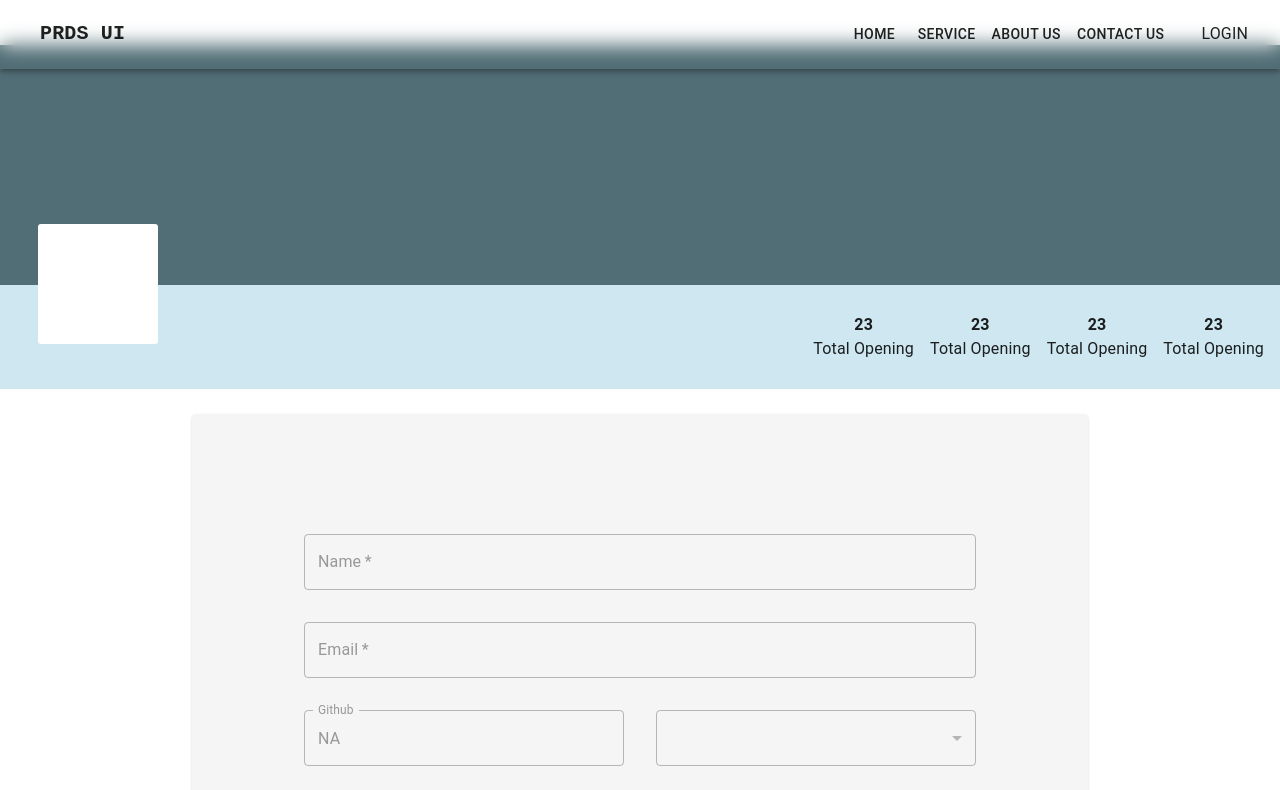
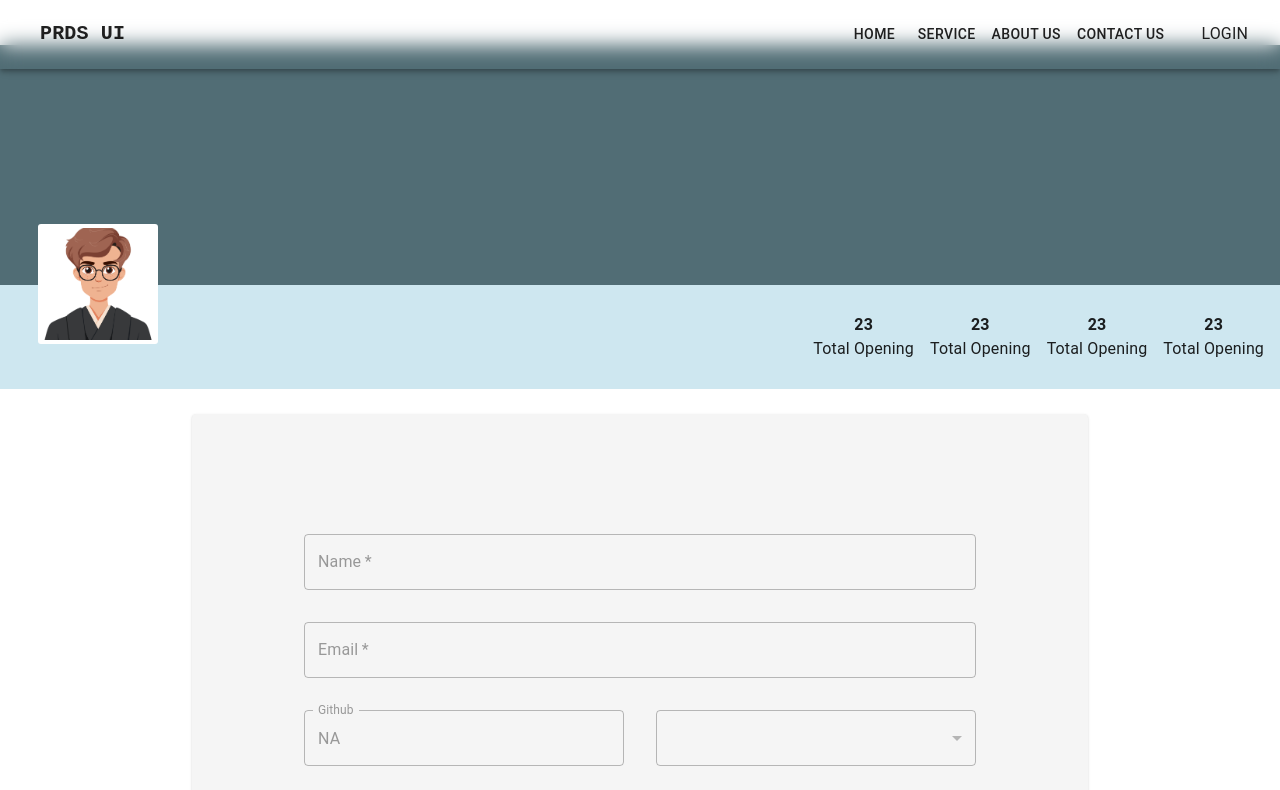
Before and after one commit to PRDS-web/prds-ui, a React (Vite) app: page /profile in a window 1280 px wide. Shown: the top 790 px of the page. Built offline with nearby package versions, Linux system fonts and the light colour scheme; some icons are missing; what oauthify would draw is missing.

Commit message:
fixed issue

```diff
--- a/src/Components/Header/NavBar.jsx
+++ b/src/Components/Header/NavBar.jsx
@@ -138,7 +138,7 @@ export default function NavBar() {
                       <IconButton onClick={handleOpenUserMenu}>
                         <Avatar
                           alt={users.name || 'User'}
-                          src={(isImageFailed || users.picture=='' || users.picture !=null) ? Boy : users.picture}
+                          src={(isImageFailed || users.picture=='' || users.picture ==null) ? Boy : users.picture}
                           onError={() => setIsImageFailed(true)}
                         />
                       </IconButton>
@@ -286,7 +286,7 @@ export default function NavBar() {
                   <IconButton onClick={handleOpenUserMenu}>
                     <Avatar
                       alt={users.name || 'User'}
-                     src={(isImageFailed || users.picture=='' || users.picture !=null) ? Boy : users.picture}
+                     src={(isImageFailed || users.picture=='' || users.picture ==null) ? Boy : users.picture}
                       onError={() => setIsImageFailed(true)}
                       sx={{border: '2px solid white', backgroundColor: 'white'}}
                     />
--- a/src/Components/Profile/Profile.jsx
+++ b/src/Components/Profile/Profile.jsx
@@ -33,7 +33,7 @@ export default function Profile() {
         <Avatar
           variant="square"
           alt={name || 'User Profile'}
-          src={(isImageFailed || picture=='' || picture !=null) ? Boy : picture}
+          src={(isImageFailed || picture=='' || picture ==null) ? Boy : picture}
           //   onLoad={() => }
           onError={() => setIsImageFailed(true)}
           sx={{
```
